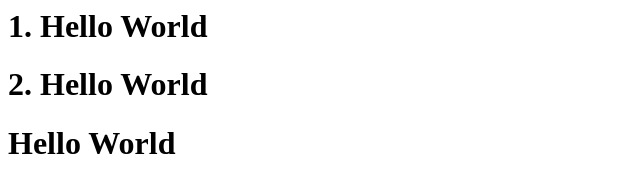
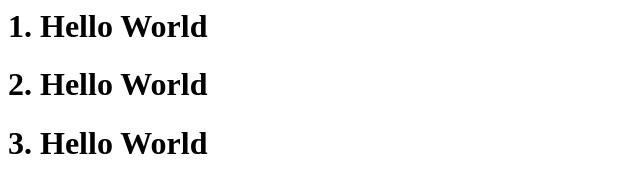
Before and after one commit to LimGyujin/OSS_4, a plain HTML site: page index.html in a window 1280 px wide. Shown: the whole page, without its empty margins (0-640 px from the left). Drawn offline with Linux system fonts and the light colour scheme.

Commit message:
fourth commit

```diff
--- a/index.html
+++ b/index.html
@@ -5,6 +5,6 @@
     <body>
         <h1>1. Hello World</h1>
         <h1>2. Hello World</h1>
-        <h1>Hello World</h1>
+        <h1>3. Hello World</h1>
     </body>
 </html>
```
Also changed, not shown: 1 other file.
